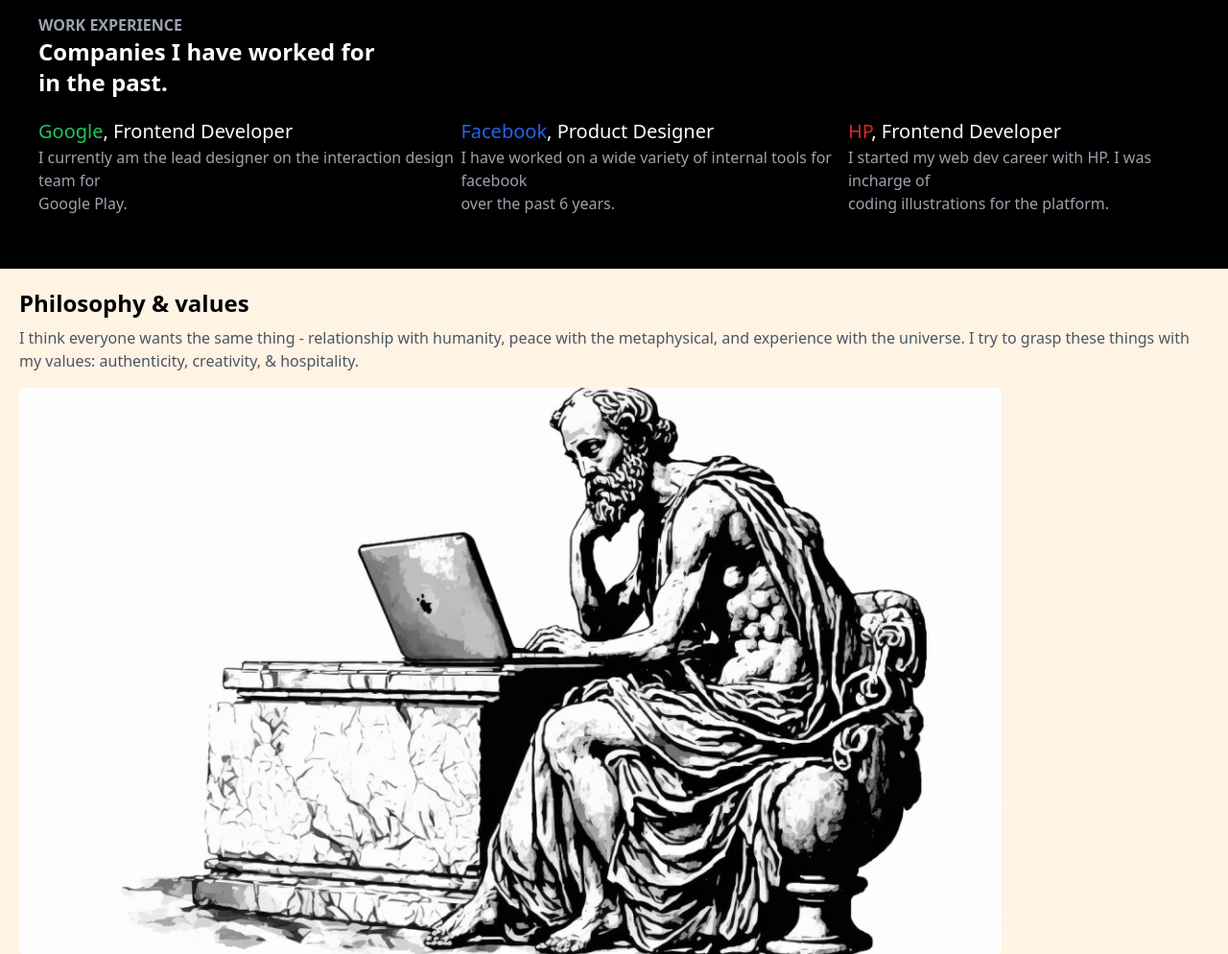
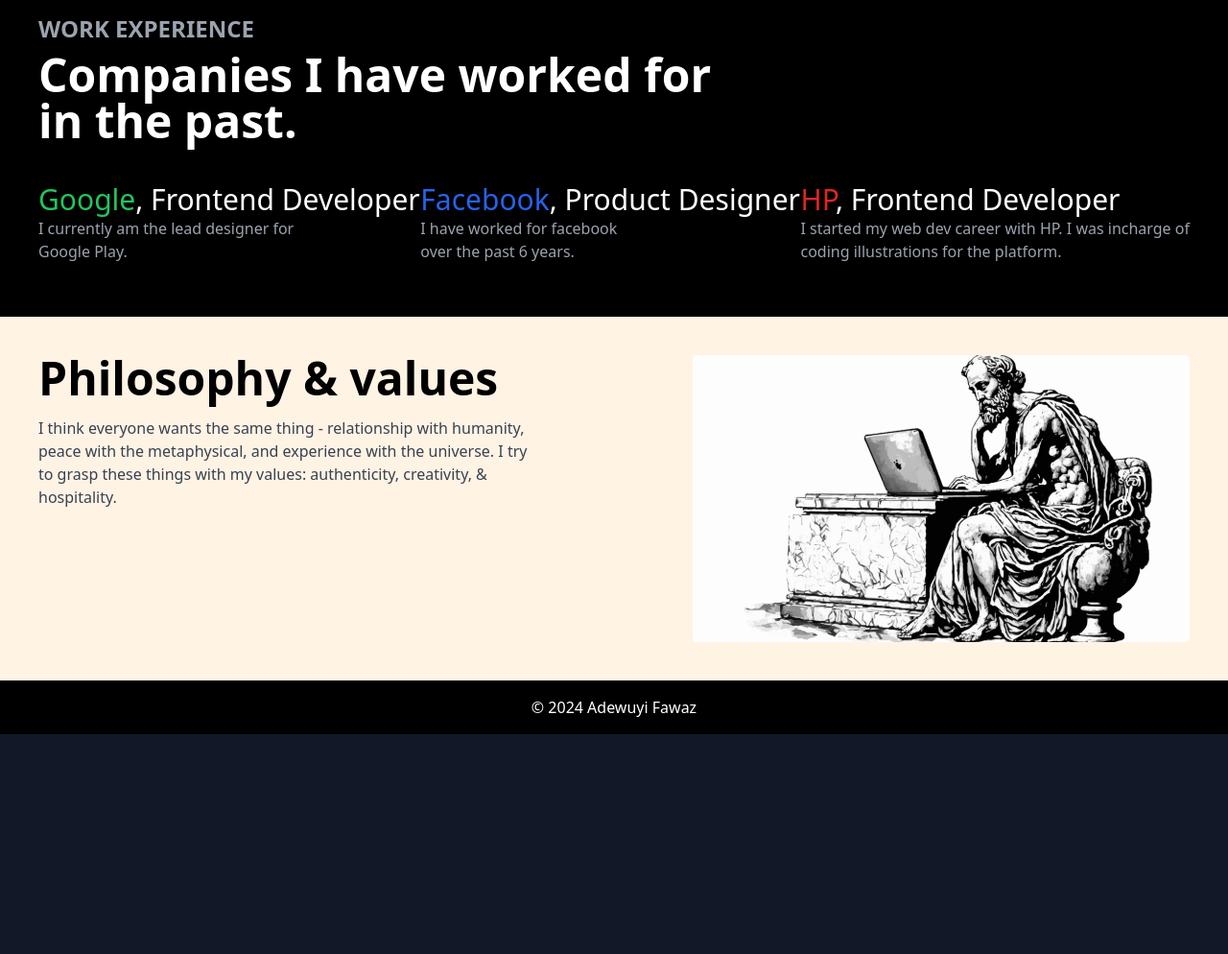
Before and after one commit to Whereisade/First-tailwind-build, a website: page build/index.html in a window 1280 px wide. Shown: the part 920-1914 px from the top of the page at 96% size. After the commit the page ends 1685 px from the top, so only its background shows below. Drawn offline with Linux system fonts and the light colour scheme.

Commit message:
finished home page

```diff
--- a/build/index.html
+++ b/build/index.html
@@ -8,14 +8,17 @@
 </head>
 <body class="bg-gray-900 text-white">
     <header class="p-8 flex justify-between">
-        <h1 class="text-[20px]">Fawaz.</h1>
+        <h1 class="text-[20px] font-bold">Fawaz.</h1>
         <nav class="">
-            <ul class="flex space-x-10 text-[18px]">
+            <ul class="flex space-x-10 text-[18px] font-semibold">
                 <li>
                     <a href="./index.html" class="hover:transition-colors hover:text-yellow-600">Home</a>
                 </li>
                 <li>
                     <a href="#aboutme" class="hover:transition-colors hover:text-yellow-600">About</a>
+                </li>
+                <li>
+                    <a href="" class="hover:transition-colors hover:text-yellow-600">Contact</a>
                 </li>
             </ul>
         </nav>
@@ -38,41 +41,41 @@
     </section>
 
     <section class="bg-black p-5 md:p-10">
-        <div class="">
-            <p class="text-gray-400 font-semibold">WORK EXPERIENCE</p>
-            <h1 class="text-2xl font-bold">Companies I have worked for <br>in the past.</h1>
+        <div>
+            <p class="text-gray-400 font-semibold md:text-2xl md:mb-2">WORK EXPERIENCE</p>
+            <h1 class="text-2xl font-bold md:text-5xl">Companies I have worked for <br>in the past.</h1>
         </div>
-        <div class="md:flex grid grid-cols-1 mt-5">
-            <div class="mb-4">
-                <h2 class="text-[20px]"><span class="text-green-500">Google</span>, Frontend Developer</h2>
-                <p class="text-gray-400">I currently am the lead designer on the interaction design team for <br> Google Play.</p>
+        <div class="md:flex grid grid-cols-1 mt-10">
+            <div class="mb-4 md:mr-auto">
+                <h2 class="text-[20px] md:text-3xl"><span class="text-green-500">Google</span>, Frontend Developer</h2>
+                <p class="text-gray-400 md:text-base">I currently am the lead designer for <br> Google Play.</p>
             </div>
 
-            <div class="mb-4">
-                <h2 class="text-[20px]"><span class="text-blue-600">Facebook</span>, Product Designer</h2>
-                <p class="text-gray-400">I have worked on a wide variety of internal tools for facebook <br> over the past 6 years.</p>
+            <div class="mb-4 md:mr-auto ">
+                <h2 class="text-[20px] md:text-3xl"><span class="text-blue-600">Facebook</span>, Product Designer</h2>
+                <p class="text-gray-400 md:text-base">I have worked for facebook <br> over the past 6 years.</p>
             </div>
 
             <div>
-                <h2 class="text-[20px]"> <span class="text-red-600">HP</span>, Frontend Developer</h2>
-                <p class="text-gray-400">I started my web dev career with HP. I was incharge of <br>coding illustrations for the platform.</p>
+                <h2 class="text-[20px] md:text-3xl"> <span class="text-red-600">HP</span>, Frontend Developer</h2>
+                <p class="text-gray-400 md:text-base">I started my web dev career with HP. I was incharge of <br>coding illustrations for the platform.</p>
             </div>
         </div>
     </section>
 
-    <section class="p-5 bg-[#FFF3E4]">
+    <section class="p-5 bg-[#FFF3E4] md:flex md:p-10">
         <div class="mb-4">
-            <h1 class="text-2xl font-bold text-black mb-2">Philosophy & values</h1>
-            <p class="text-gray-600">I think everyone wants the same thing - relationship with humanity, peace with the metaphysical,
+            <h1 class="text-2xl font-bold text-black mb-2 md:text-5xl md:mb-4">Philosophy & values</h1>
+            <p class="text-gray-700 md:text-base md:w-3/4">I think everyone wants the same thing - relationship with humanity, peace with the metaphysical,
                 and experience with the universe. I try to grasp these things with my values:
                 authenticity, creativity, & hospitality.</p>
         </div>
-        <div class="rounded">
+        <div class="rounded md:w-[100%] md:h-auto">
             <img src="../src/greek_laptop.jpg" alt="" class="rounded">
         </div>
     </section>
 
-    <footer class="p-4 bg-blue-600 text-white flex items-center justify-center mt-8">
+    <footer class="p-4 bg-black text-white flex items-center justify-center ">
         <p>&copy; 2024 Adewuyi Fawaz</p>
       </footer>
 </body>
```
Also changed, not shown: build/output.css.
